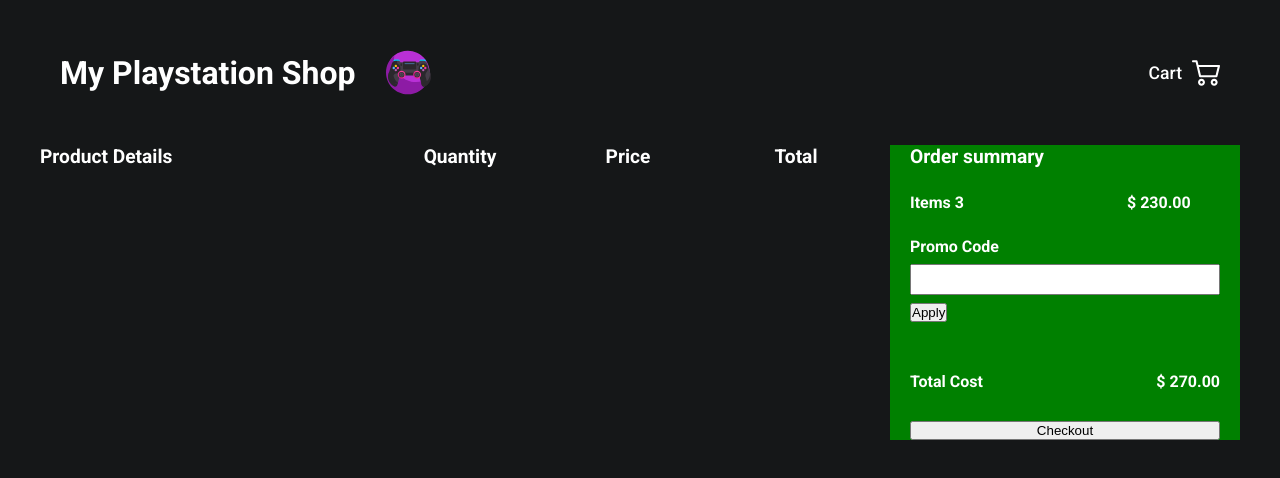
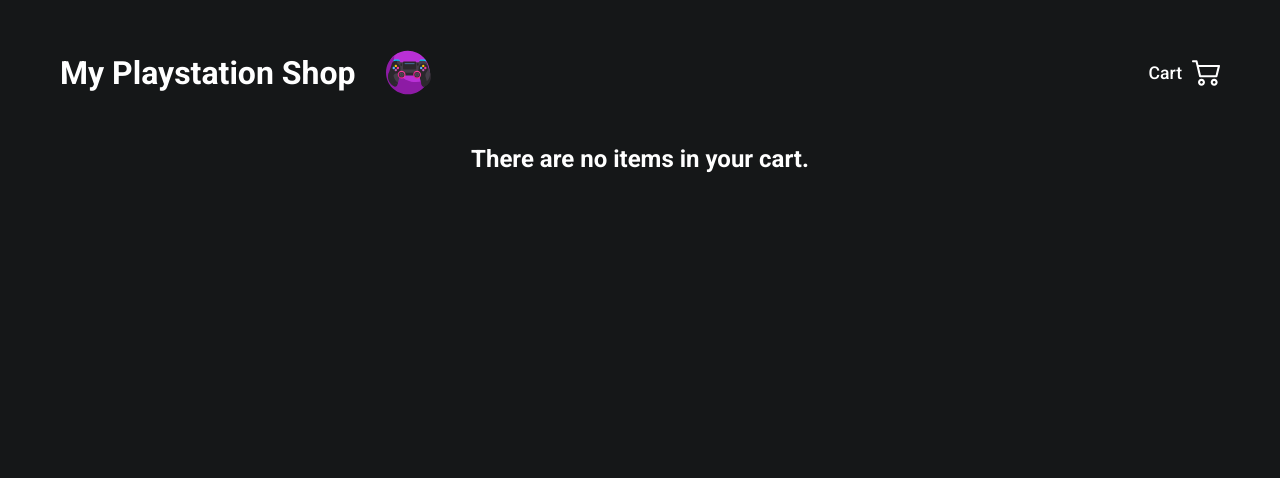
Before and after one commit to RafaelPereira93/playstation-shop, a React (Create React App) app: page /cart in a window 1280 px wide. Shown: the top 478 px of the page. Built offline with nearby package versions, Linux system fonts and the light colour scheme.

Commit message:
some changes

```diff
--- a/src/components/Cart/CartStyles.js
+++ b/src/components/Cart/CartStyles.js
@@ -9,8 +9,35 @@ export const WrapperCart = styled.main`
   margin: 0 auto;
 `;
 
+export const NoItemsInCart = styled.h3`
+  width: 100%;
+  max-width: 1200px;
+  margin: 0 auto;
+  color: var(--text-color-primary);
+  font-family: var(--roboto-font);
+  font-size: 1.5em;
+  text-align: center;
+`;
+
 export const WrapperAddedItens = styled.div`
   width: 100%;
+  max-height: 600px;
+  overflow-y: auto;
+
+  ::-webkit-scrollbar {
+    width: 10px;
+  }
+
+  /* Track */
+  ::-webkit-scrollbar-track {
+    background: rgba(0, 0, 0, 0.3);
+  }
+
+  /* Handle */
+  ::-webkit-scrollbar-thumb {
+    background: var(--purple-color);
+    border-radius: 5px;
+  }
 `;
 
 export const HeaderTitleProducts = styled.div`
@@ -125,7 +152,7 @@ export const WrapperContentTotal = styled.div`
 
 export const WrapperTotalCart = styled.div`
   width: 100%;
-  background: green;
+  max-height: 400px;
   padding: 0 20px;
 `;
 
@@ -138,26 +165,57 @@ export const HeaderItemsCountAndTotalPrice = styled.div`
   margin-top: 25px;
   display: grid;
   grid-template-columns: 70% 1fr;
+`;
 
-  & h3 {
+export const ItemsLength = styled.h3`
   color: var(--text-color-primary);
   font-size: 1em;
-  }
+`;
+
+export const ItemPrice = styled.h3`
+  color: var(--text-color-primary);
+  font-size: 1em;
+  text-align: right;
 `;
 
 export const PromoCode = styled.div`
   margin-top: 25px;
+`;
 
-  & input {
+export const InputPromo = styled.input`
   display: block;
   width: 100%;
   padding: 6px;
   margin-top: 8px;
   outline: none;
+  border: 2px solid transparent;
+  transition: 0.2s;
+  font-family: var(--roboto-font);
+  font-size: 0.9em;
+  font-weight: 500;
+
+  &:focus {
+    border: 2px solid var(--purple-color);
   }
+`;
 
-  & button {
+export const PromoCodeButton = styled.button`
+  display: block;
+  width: 100%;
+  max-width: 150px;
   margin-top: 8px;
+  padding: 8px 0;
+  background: var(--purple-color);
+  color: var(--text-color-primary);
+  border: none;
+  font-size: 0.9em;
+  font-family: var(--roboto-font);
+  cursor: pointer;
+  border: 2px solid transparent;
+  transition: 0.2s;
+
+  &:hover {
+    border: 2px solid var(--text-color-primary);
   }
 `;
 
@@ -168,20 +226,36 @@ export const TitlePromoCode = styled.h3`
 
 export const WrapperTotalAndCheckout = styled.div`
   margin-top: 50px;
-
-  & button {
-    display: block;
-    width: 100%;
-    margin-top: 30px;
-  }
 `;
 
 export const WrapperTotalCost = styled.div`
   display: flex;
   justify-content: space-between;
+`;
 
-  & h3 {
+export const TextTotalCost = styled.h3`
   color: var(--text-color-primary);
+`;
+
+export const TotalCost = styled.h3`
+  color: #80ffdb;
+`;
+
+export const ButtonTotalCost = styled.button`
+  display: block;
+  width: 100%;
+  margin-top: 20px;
+  padding: 10px 0;
+  background: var(--purple-color);
+  color: var(--text-color-primary);
+  border: none;
   font-size: 1em;
+  font-family: var(--roboto-font);
+  cursor: pointer;
+  border: 2px solid transparent;
+  transition: 0.2s;
+
+  &:hover {
+    border: 2px solid var(--text-color-primary);
   }
 `;
--- a/src/components/Cart/index.jsx
+++ b/src/components/Cart/index.jsx
@@ -2,6 +2,7 @@ import React from "react";
 import * as styles from "./CartStyles";
 import { GlobalContext } from "../../context/contextProvider";
 import returnUniqueItemsInArray from "../../utils/returnUniqueItemsInArray";
+import totalPriceCart from "../../utils/totalPriceCart";
 
 const HeaderTitleProducts = () => {
   return (
@@ -81,6 +82,7 @@ const CartComponent = () => {
 
   return (
     <>
+      {cart.length ? (
         <styles.WrapperCart>
           <styles.WrapperAddedItens>
             <HeaderTitleProducts />
@@ -90,25 +92,32 @@ const CartComponent = () => {
               ))}
           </styles.WrapperAddedItens>
           <styles.WrapperTotalCart>
-          <styles.WrapperTitleSummary>Order summary</styles.WrapperTitleSummary>
+            <styles.WrapperTitleSummary>
+              Order summary
+            </styles.WrapperTitleSummary>
             <styles.HeaderItemsCountAndTotalPrice>
-            <h3>Items 3</h3>
-            <h3>$ 230.00</h3>
+              <styles.ItemsLength>Items {cart.length}</styles.ItemsLength>
+              <styles.ItemPrice>$ {totalPriceCart(cart)}</styles.ItemPrice>
             </styles.HeaderItemsCountAndTotalPrice>
             <styles.PromoCode>
               <styles.TitlePromoCode>Promo Code</styles.TitlePromoCode>
-            <input type="text" />
-            <button>Apply</button>
+              <styles.InputPromo type="text" />
+              <styles.PromoCodeButton>Apply</styles.PromoCodeButton>
             </styles.PromoCode>
             <styles.WrapperTotalAndCheckout>
               <styles.WrapperTotalCost>
-              <h3>Total Cost</h3>
-              <h3>$ 270.00</h3>
+                <styles.TextTotalCost>Total Cost</styles.TextTotalCost>
+                <styles.TotalCost>$ {totalPriceCart(cart)}</styles.TotalCost>
               </styles.WrapperTotalCost>
-            <button>Checkout</button>
+              <styles.ButtonTotalCost>Checkout</styles.ButtonTotalCost>
             </styles.WrapperTotalAndCheckout>
           </styles.WrapperTotalCart>
         </styles.WrapperCart>
+      ) : (
+        <styles.NoItemsInCart>
+          There are no items in your cart.
+        </styles.NoItemsInCart>
+      )}
     </>
   );
 };
--- a/src/global.css
+++ b/src/global.css
@@ -1,4 +1,19 @@
 @import url("https://fonts.googleapis.com/css2?family=Roboto:wght@300;500;700&display=swap");
+
+::-webkit-scrollbar {
+  width: 10px;
+}
+
+/* Track */
+::-webkit-scrollbar-track {
+  background: rgba(0, 0, 0, 0.3);
+}
+
+/* Handle */
+::-webkit-scrollbar-thumb {
+  background: var(--purple-color);
+  border-radius: 5px;
+}
 
 * {
   margin: 0;
--- a/src/global.js
+++ b/src/global.js
@@ -1,6 +1,21 @@
 import { createGlobalStyle } from "styled-components";
 
 export const GlobalStyle = createGlobalStyle`
+  ::-webkit-scrollbar {
+    width: 10px;
+  }
+
+  /* Track */
+  ::-webkit-scrollbar-track {
+    background: rgba(0, 0, 0, 0.3);
+  }
+
+  /* Handle */
+  ::-webkit-scrollbar-thumb {
+    background: var(--purple-color);
+    border-radius: 5px;
+  }
+
 
   body {
     margin: 0;
--- /dev/null
+++ b/src/utils/totalPriceCart.js
@@ -0,0 +1,9 @@
+const totalPriceCart = (cartArray) => {
+  const totalCart = cartArray.reduce((acc, cartItem) => {
+    acc += cartItem.quantity * cartItem.price;
+    return acc;
+  }, 0);
+  return totalCart;
+};
+
+export default totalPriceCart;
```
Lines whose indentation alone changed are shown as unchanged.
